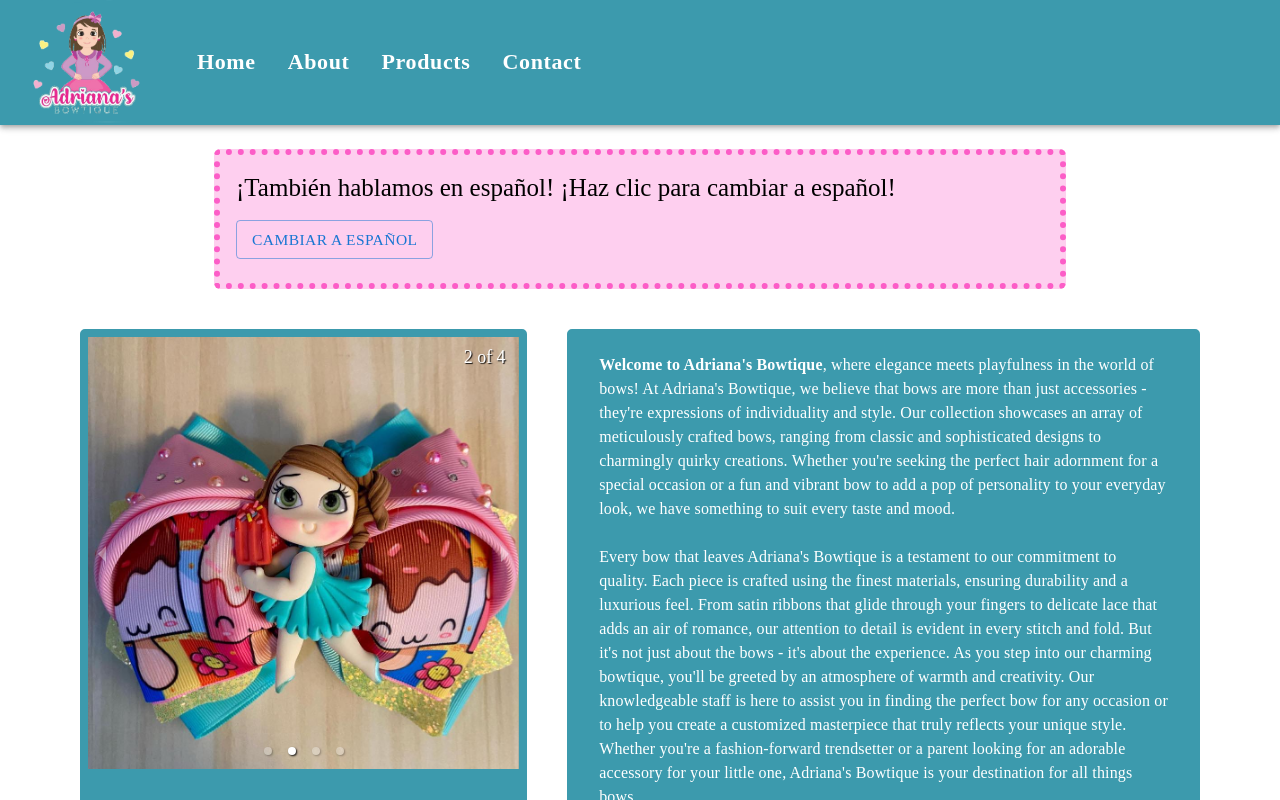
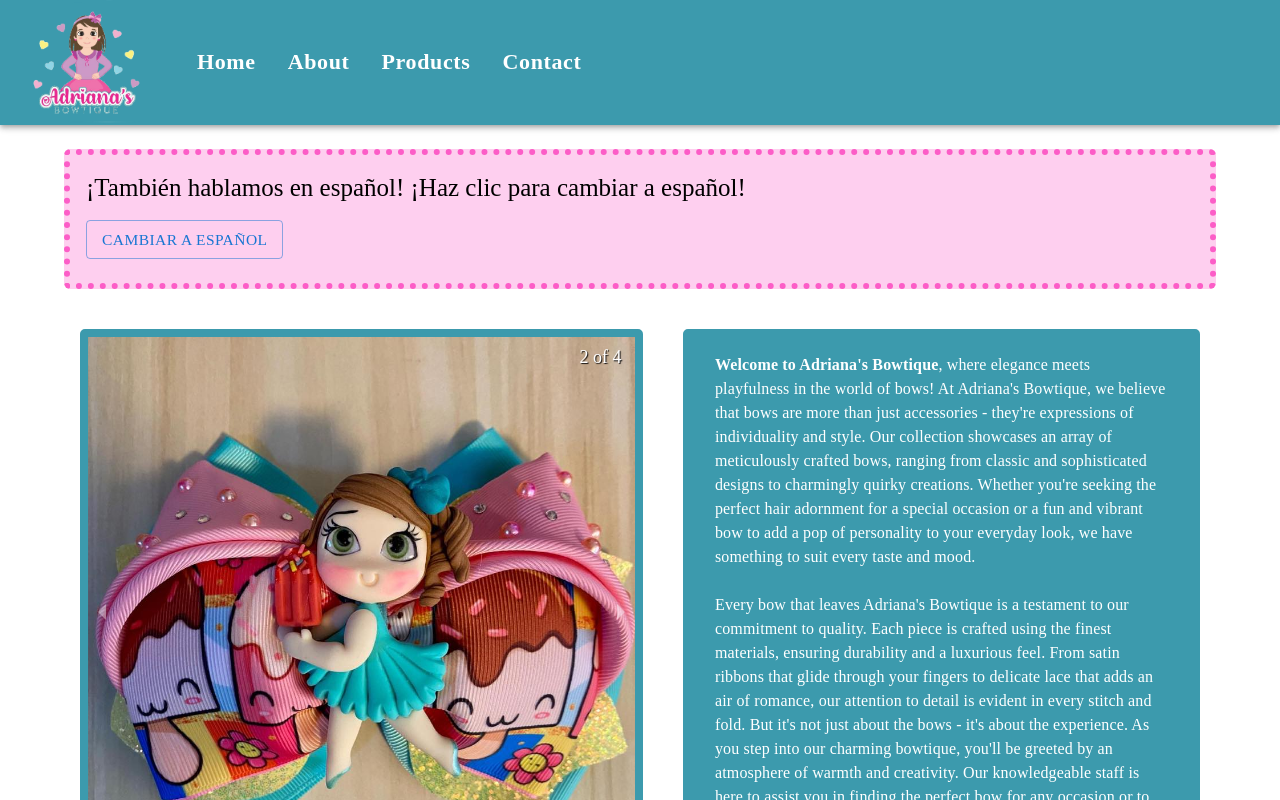
Before and after one commit to GhostDaGhost/adriana_bowtique, a React (Vite) app: page / in a window 1280 px wide. Shown: the top 800 px of the page. Built offline with nearby package versions, Linux system fonts and the light colour scheme; a web font is replaced by a local one.

Commit message:
modify(adriana_bowtique): Work Commit

```diff
--- a/src/components/CarouselOfPictures.tsx
+++ b/src/components/CarouselOfPictures.tsx
@@ -8,7 +8,7 @@
 // CAROUSEL OF PICTURES
 const CarouselOfPictures = () => {
     return (
-        <Carousel dynamicHeight autoPlay useKeyboardArrows>
+        <Carousel dynamicHeight autoPlay useKeyboardArrows infiniteLoop>
             <div>
                 <img src={FeaturedPicture1} alt="featured picture #1" draggable="false" loading="lazy" />
             </div>
--- a/src/components/LanguageSwitch.tsx
+++ b/src/components/LanguageSwitch.tsx
@@ -7,7 +7,7 @@
 
     // RETURN ELEMENT
     return (
-        <Container maxWidth="md">
+        <Container maxWidth="lg">
             <Box mt={3} p={2} sx={{ borderRadius: '6px', border: '6px dotted var(--tertiary_color)', backgroundColor: 'var(--tertiary_color_loweralpha)' }}>
                 <Typography fontFamily="Preahvihear" mb={2} sx={{ fontSize: '25px' }} variant="h5">
                     {translations['languageswitch_title'][currentLanguage]}
--- a/src/styles/Home.scss
+++ b/src/styles/Home.scss
@@ -6,6 +6,7 @@
 
             font-size: 18px;
             font-family: 'Preahvihear';
+            user-select: none;
         }
     }
 
```
